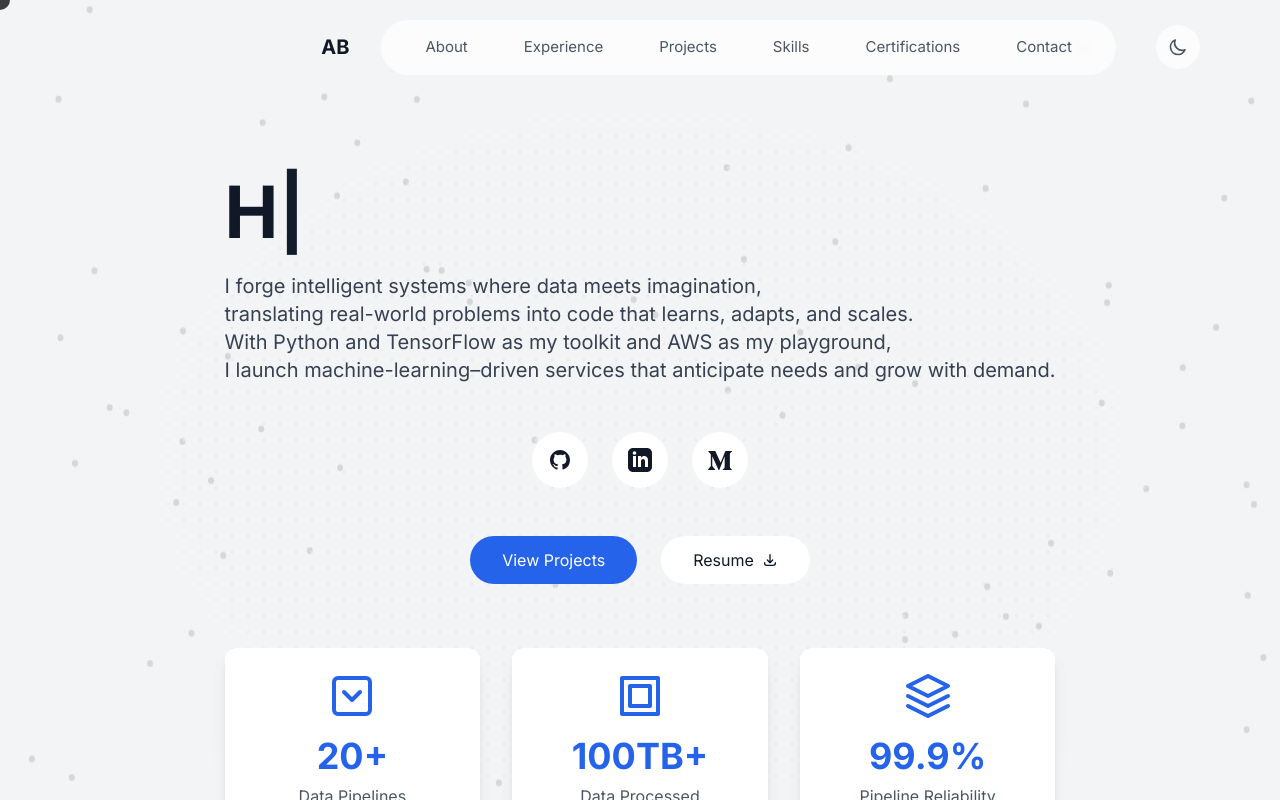
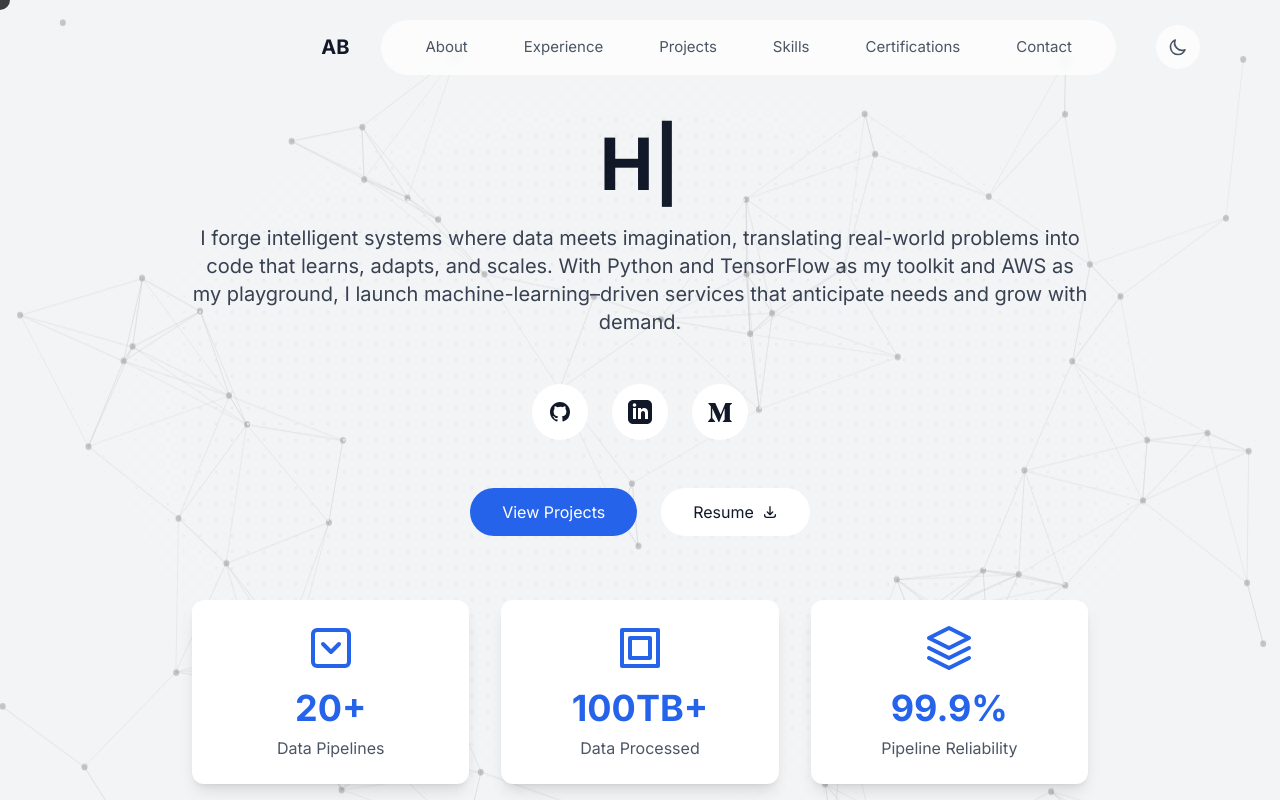
Before and after one commit to ajit3620/port, a Next.js app: page / in a window 1280 px wide. Shown: the top 800 px of the page. Built offline with nearby package versions, Linux system fonts and the light colour scheme.

Commit message:
Enhanced particle animation visibility and layout improvements

```diff
--- a/app/components/Hero.tsx
+++ b/app/components/Hero.tsx
@@ -58,16 +58,16 @@ const Hero = () => {
         <div className="stars3"></div>
       </div>
 
-      <div className="relative z-10 max-w-4xl mx-auto mt-24">
-        <h1 className="text-5xl md:text-7xl font-bold mb-6">
+      <div className="relative z-10 max-w-4xl mx-auto mt-12">
+        <h1 className="text-5xl md:text-7xl font-bold mb-6 text-center">
           {renderText()}
           <span className="animate-blink">|</span>
         </h1>
 
-        <p className="text-gray-700 dark:text-gray-300 text-lg md:text-xl mb-12 leading-relaxed whitespace-pre-line">
-          I forge intelligent systems where data meets imagination,<br/>
-          translating real-world problems into code that learns, adapts, and scales.<br/>
-          With Python and TensorFlow as my toolkit and AWS as my playground,<br/>
+        <p className="text-gray-700 dark:text-gray-300 text-lg md:text-xl mb-12 leading-relaxed whitespace-pre-line text-center">
+          I forge intelligent systems where data meets imagination,
+          translating real-world problems into code that learns, adapts, and scales.
+          With Python and TensorFlow as my toolkit and AWS as my playground,
           I launch machine-learning–driven services that anticipate needs and grow with demand.
         </p>
 
--- a/app/components/ParticleBackground.tsx
+++ b/app/components/ParticleBackground.tsx
@@ -13,8 +13,8 @@ class Particle {
     this.size = 3;
     this.x = Math.random() * canvas.width;
     this.y = Math.random() * canvas.height;
-    this.directionX = (Math.random() - 0.5) * 0.8;
-    this.directionY = (Math.random() - 0.5) * 0.8;
+    this.directionX = (Math.random() - 0.5) * 1;
+    this.directionY = (Math.random() - 0.5) * 1;
   }
 
   update(canvas: HTMLCanvasElement) {
@@ -33,8 +33,8 @@ class Particle {
     ctx.beginPath();
     ctx.arc(this.x, this.y, this.size, 0, Math.PI * 2);
     ctx.fillStyle = isDarkMode
-      ? 'rgba(220, 220, 220, 0.5)'
-      : 'rgba(150, 150, 150, 0.3)';
+      ? 'rgba(220, 220, 220, 0.8)'
+      : 'rgba(150, 150, 150, 0.5)';
     ctx.fill();
   }
 }
@@ -61,14 +61,38 @@ const ParticleBackground = () => {
     const isDarkMode = document.documentElement.classList.contains('dark');
 
     // Initialize particles
-    const particleCount = 100;
+    const particleCount = 80;
     particlesRef.current = Array.from({ length: particleCount }, () => new Particle(canvas));
+
+    // Function to draw connections between particles
+    const connect = (particles: Particle[]) => {
+      for (let i = 0; i < particles.length; i++) {
+        for (let j = i + 1; j < particles.length; j++) {
+          const dx = particles[i].x - particles[j].x;
+          const dy = particles[i].y - particles[j].y;
+          const distance = Math.sqrt(dx * dx + dy * dy);
+
+          if (distance < 150) {  // Maximum distance for connection
+            ctx.beginPath();
+            ctx.strokeStyle = isDarkMode
+              ? `rgba(220, 220, 220, ${0.4 - distance/750})`
+              : `rgba(150, 150, 150, ${0.3 - distance/750})`;
+            ctx.lineWidth = 1;
+            ctx.moveTo(particles[i].x, particles[i].y);
+            ctx.lineTo(particles[j].x, particles[j].y);
+            ctx.stroke();
+          }
+        }
+      }
+    };
 
     // Animation loop
     const animate = () => {
       if (!canvas || !ctx) return;
 
       ctx.clearRect(0, 0, canvas.width, canvas.height);
+
+      connect(particlesRef.current);  // Draw connections first
 
       particlesRef.current.forEach(particle => {
         particle.update(canvas);
--- a/next.config.js
+++ b/next.config.js
@@ -1,11 +1,11 @@
 /** @type {import('next').NextConfig} */
 const nextConfig = {
-  output: 'export',
+  // output: 'export',  // Comment out for local development
   images: {
     unoptimized: true,
   },
-  basePath: '/port',
-  assetPrefix: '/port'
+  // basePath: '/port',  // Comment out for local development
+  // assetPrefix: '/port'  // Comment out for local development
 }
 
 module.exports = nextConfig
```
